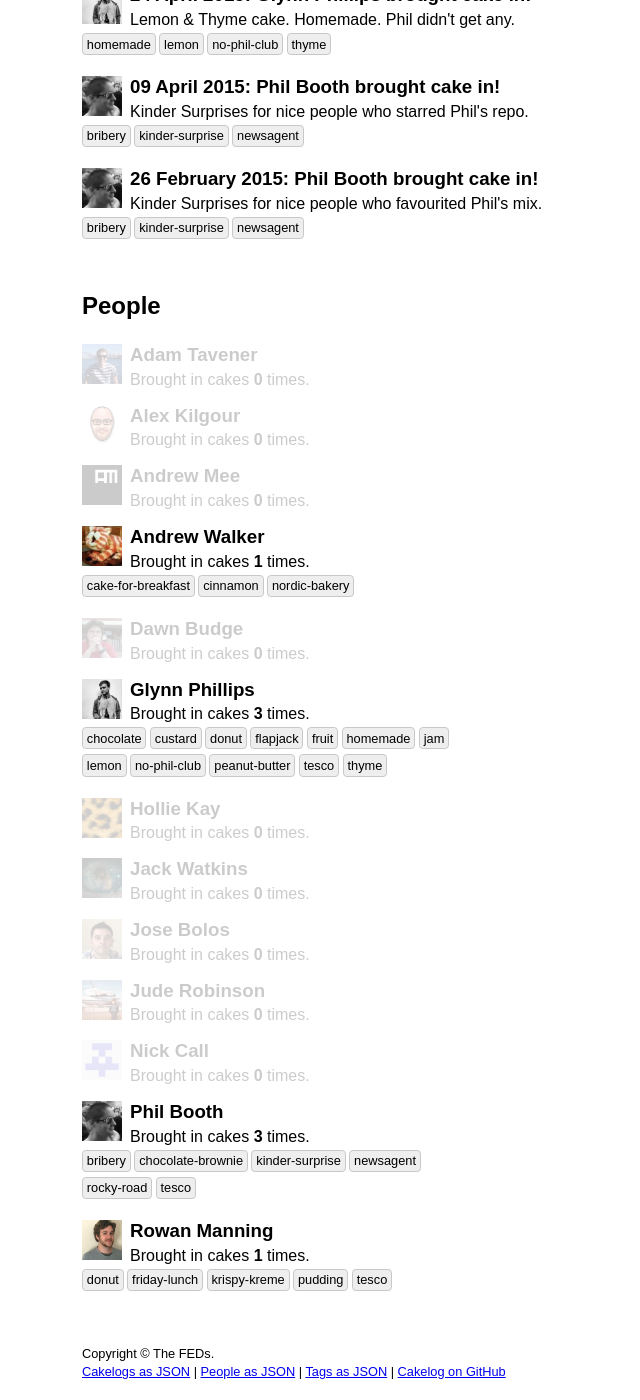
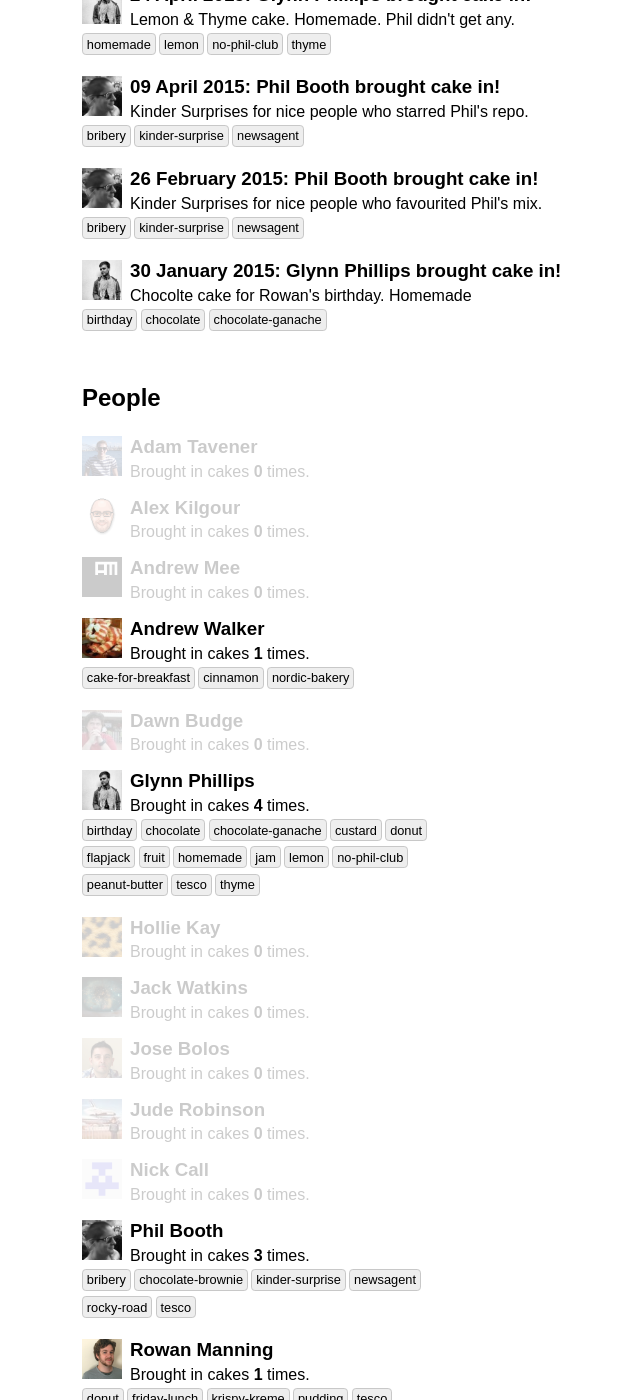
Before and after one commit to fedtoys/cakelog, a Jekyll site: the page built from index.html, in a window 1280 px wide and 1400 px high, scrolled down 582 px. Shown: the whole window, without its empty margins (258-898 px from the left). Built offline with Jekyll 4.4.1, drawn with Linux system fonts in a browser that asks for light colours.

Commit message:
adding Rowans birthday cake to the list

```diff
--- a/_data/cakelogs.yml
+++ b/_data/cakelogs.yml
@@ -9,6 +9,14 @@
 # description: should be a description of the cake
 # tags: should be a list of tags for the cake. Each tag must be lowercased and hyphenated
 #
+
+- date: 2015-01-30
+  person: glynn
+  description: "Chocolte cake for Rowan's birthday. Homemade"
+  tags:
+    - chocolate
+    - chocolate-ganache
+    - birthday
 
 - date: 2015-02-26
   person: phil
```
